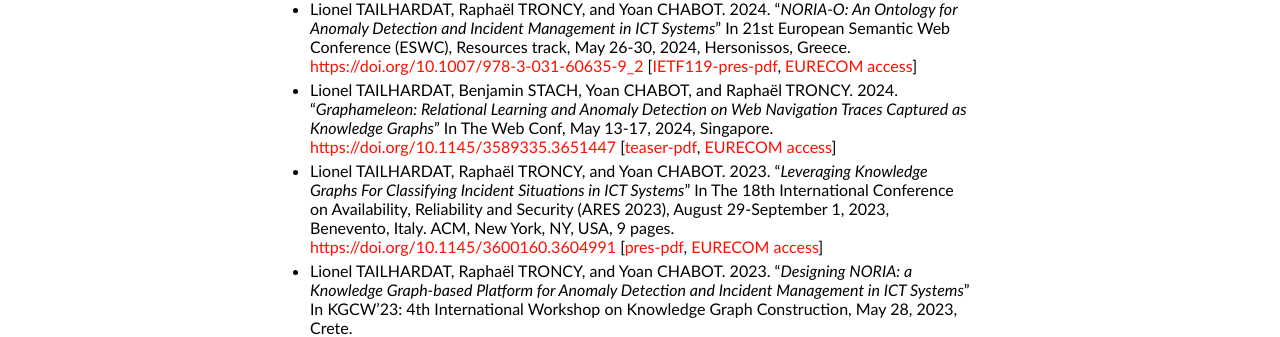
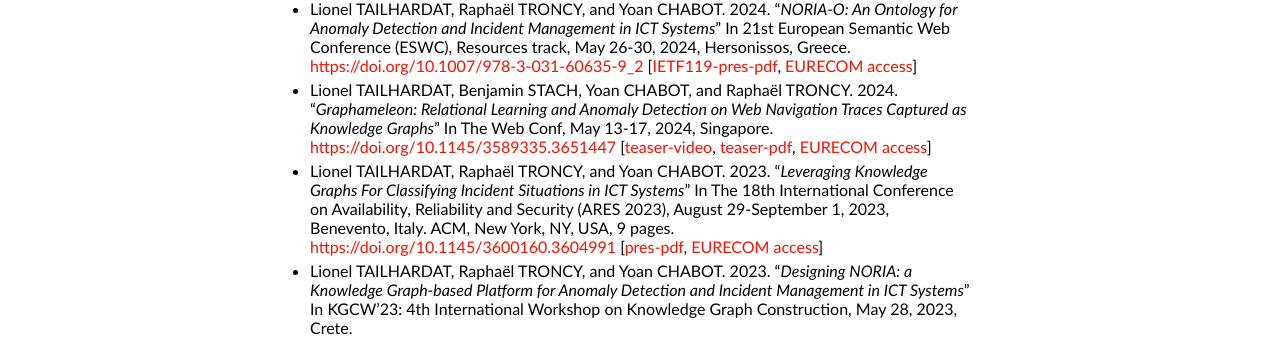
Before and after one commit to GenEars/GenEars.github.io, a Jekyll site: the page built from publications.md, in a window 1280 px wide. Shown: the part 276-613 px from the top of the page. Built offline with Jekyll 4.4.1, drawn with Linux system fonts in a browser that asks for light colours.

Commit message:
Added teaser-video link to Graphameleon paper.
Signed-off-by: Lionel TAILHARDAT <lionel.tailhardat@orange.fr>

```diff
--- a/publications.md
+++ b/publications.md
@@ -16,7 +16,7 @@ title: Publications - Lionel TAILHARDAT
 * Lionel TAILHARDAT, Benjamin STACH, Yoan CHABOT, and Raphaël TRONCY. 2024.
   "*Graphameleon: Relational Learning and Anomaly Detection on Web Navigation Traces Captured as Knowledge Graphs*"
   In The Web Conf, May 13-17, 2024, Singapore.
-  [https://doi.org/10.1145/3589335.3651447](https://doi.org/10.1145/3589335.3651447) [[teaser-pdf](pubs/TWC-2024-graphameleon-teaser.pdf), [EURECOM access](https://www.eurecom.fr/fr/publication/7478)]
+  [https://doi.org/10.1145/3589335.3651447](https://doi.org/10.1145/3589335.3651447) [[teaser-video](https://www.youtube.com/watch?v=upaMA_YzBZs), [teaser-pdf](pubs/TWC-2024-graphameleon-teaser.pdf), [EURECOM access](https://www.eurecom.fr/fr/publication/7478)]
 * Lionel TAILHARDAT, Raphaël TRONCY, and Yoan CHABOT. 2023.
   "*Leveraging Knowledge Graphs For Classifying Incident Situations in ICT Systems*"
   In The 18th International Conference on Availability, Reliability and Security (ARES 2023), August 29-September 1, 2023, Benevento, Italy.
```
